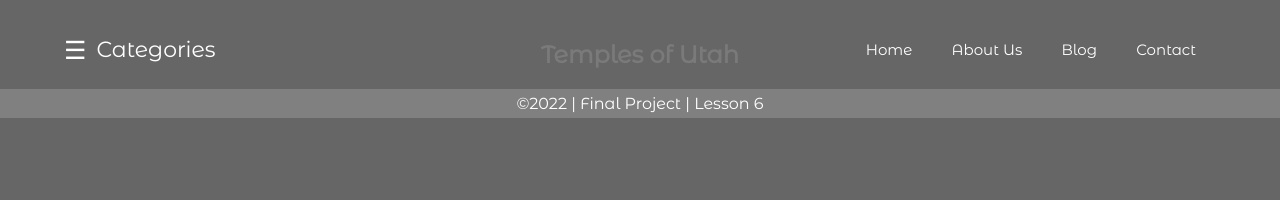
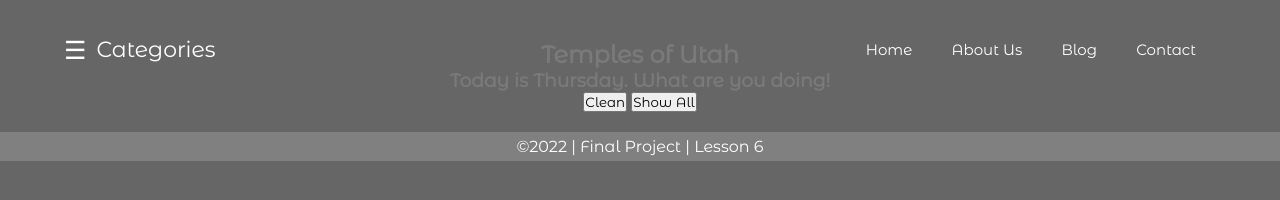
Before and after one commit to kathy-BYUI/CSE121B, a website: page index.html in a window 1280 px wide. Drawn offline with Linux system fonts and the light colour scheme; no server answers.

Commit message:
Update index.html

```diff
--- a/index.html
+++ b/index.html
@@ -16,7 +16,7 @@
 					<h1>Categories</h1>
 				</div>
 				<nav class="menu">
-					<a href="#">Home</a>
+					<a href="#" onclick="getTemples()">Home</a>
 					<a href="#">About Us</a>
 					<a href="#">Blog</a>
 					<a href="#">Contact</a>
@@ -33,7 +33,13 @@
 		<!--   Tarjetas-->
 		<div class="title-cards">
 			<h2>Temples of Utah</h2>
+			<h3>
+				<span id="message1"></span>
+			</h3>
+			<button onclick="clean()">Clean</button>
+			<button onclick="getTemples()">Show All</button>
 		</div>
+
 		<div id="container-card"></div>
 		<!--Fin   Tarjetas-->
 		<footer>&copy;<span id="year"></span> | Final Project | Lesson 6</footer>
```
